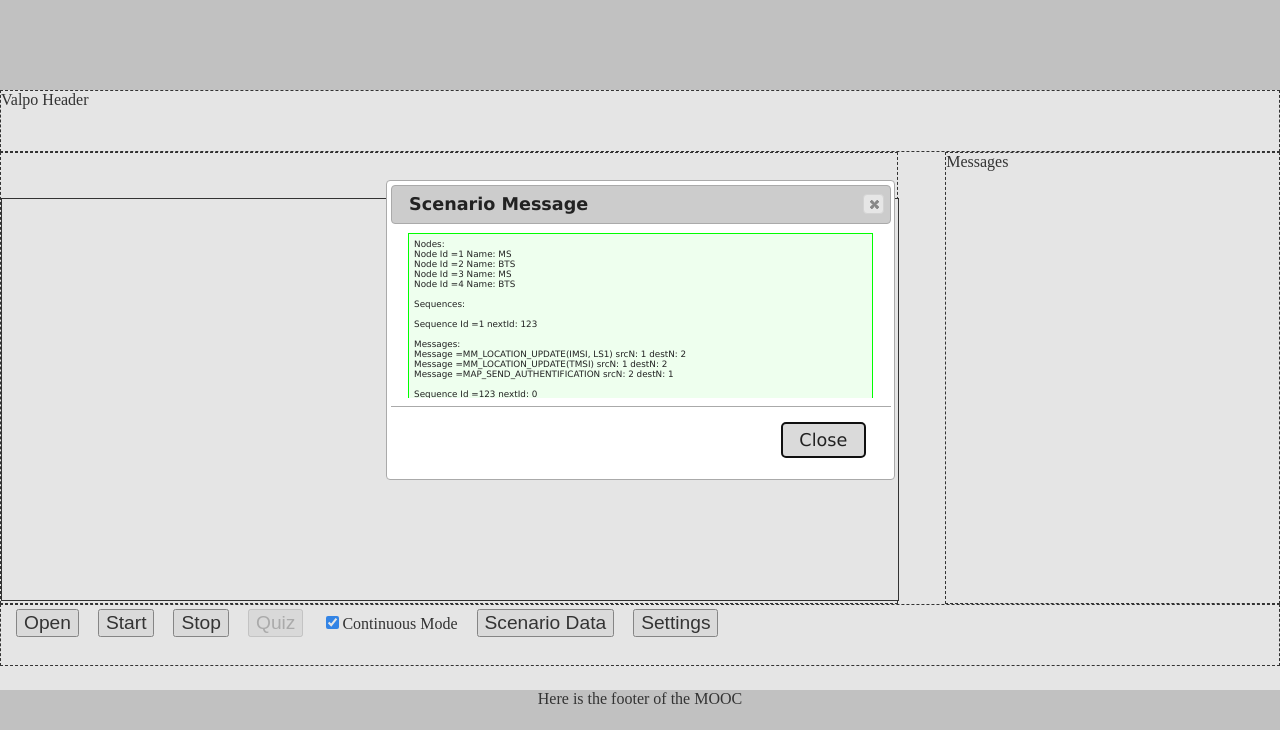
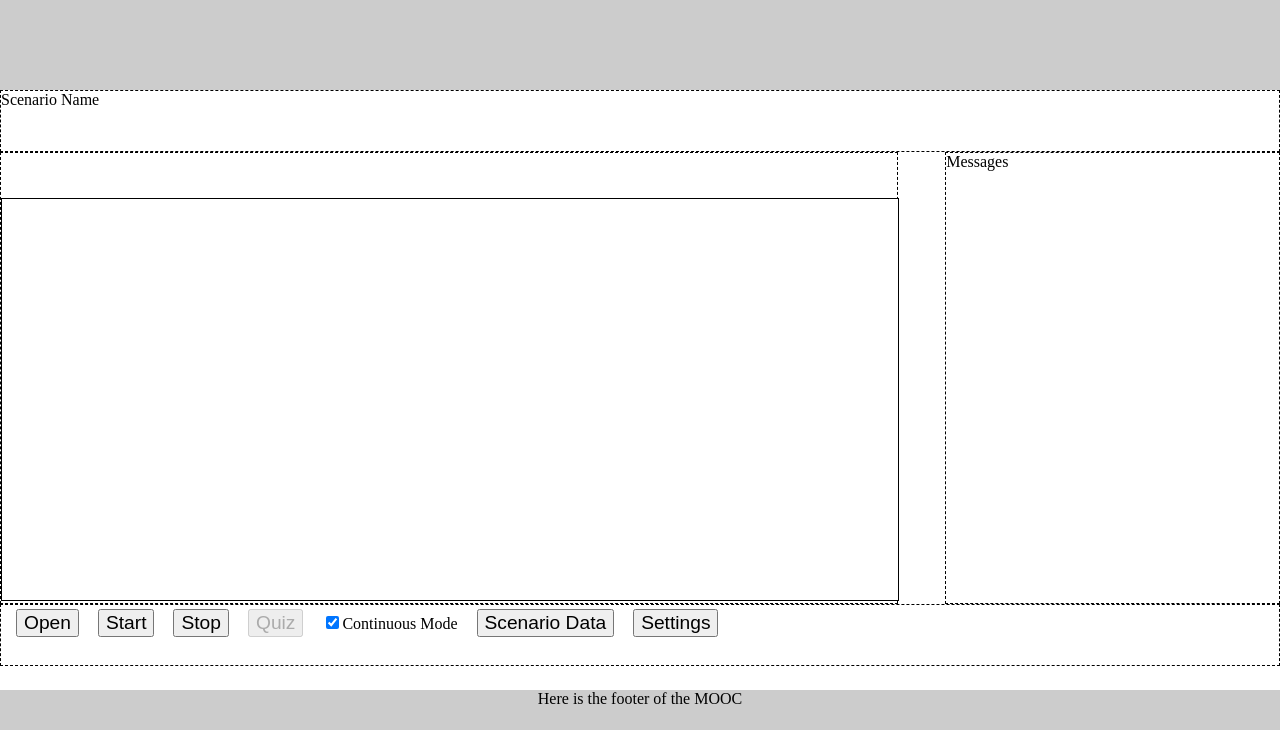
Before and after one commit to gcocce/valpopp, a plain HTML site: page Valpopp/WebContent/valpopp.html in a window 1280 px wide. Shown: the part 70-800 px from the top of the page. Drawn offline with Linux system fonts and the light colour scheme.

Commit message:
Scenario Object Normalization

```diff
--- a/Valpopp/WebContent/js/controller/ScenarioController.js
+++ b/Valpopp/WebContent/js/controller/ScenarioController.js
@@ -150,19 +150,19 @@ function ScenarioController(){
 
 		if (scenarioModel.getState()==scenarioModel.SCENARIO_OK){
 			// In this case nodes images has been downloaded correctly.
-			scenarioView.enableScenarioCommands();
+			scenarioModel.normalizeScenario();
+
+			scenarioView.initiateScenarioDisplay(scenarioModel.getContext());
+
+			//scenarioView.displayMsg(utils.wrapMsg(scenarioModel.getOutput()));
+
+			//TODO: Initiate Scenario Images Download
+
 		}else{
 			scenarioView.displayError(utils.wrapErrorMsg(scenarioModel.getError()));
 			return;
 		}
 
-		//TODO: Initiate scenario display (Title, Nodes, and Data)
-		scenarioView.displayMsg(utils.wrapMsg(scenarioModel.getOutput()));
-
-
-		//TODO: Initiate scenario images download
-
-
 	}
 
 }
--- a/Valpopp/WebContent/js/model/ScenarioContext.js
+++ b/Valpopp/WebContent/js/model/ScenarioContext.js
@@ -4,6 +4,7 @@ console.log("ScenarioContext Script");
 
 /* Responsabilities:
  *
+ * Contain Scenario Data
  *
  */
 
@@ -18,6 +19,9 @@ function ScenarioContext(){
 	this.CONTEXT_OK=CONTEXT_OK;
 	this.CONTEXT_NODE_IMGS_ERROR=CONTEXT_NODE_IMGS_ERROR;
 
+	var DEFAULT_PROPAGATION_TIME=10;
+	var DEFAULT_THROUGHPUT=3400;
+
 
 	// ******************************************************************************
 	// Properties
@@ -28,14 +32,138 @@ function ScenarioContext(){
 	var m_nodes_number=0;
 	var m_current_img="";
 
+	// Object with the default values of the scenario
+	var m_default={};
+
+	// Matrix with the propagthrugput values
+	var m_def_prog=new Array();
+
 	var m_nodes_images = new Array();
 	var m_scenario_images= new Array();
 
+	var m_scenario_object=null;
 
 	// ******************************************************************************
 	// Private Methods
 	// ******************************************************************************
 
+	// Complete the list of default values used for the scenario
+	function completeDefaults(){
+		var def=m_scenario_object.defaultmessage;
+
+		if(def.type){
+			m_default["type"]=def.type;
+		}else{
+			m_default["type"]="ONEWAY";
+		}
+
+		if (def.length){
+			m_default["length"]=def.length;
+		}else{
+			m_default["length"]=4;
+		}
+
+		if (def.treatment){
+			m_default["treatment"]=def.treatment;
+		}else{
+			m_default["treatment"]=0;
+		}
+
+		if (def.dash){
+			m_default["dash"]=def.dash;
+		}else{
+			m_default["dash"]="full";
+		}
+
+		if (def.startTime){
+			m_default["startTime"]=def.startTime;
+		}else{
+			m_default["startTime"]="";
+		}
+
+		if (def.synchPoint){
+			m_default["synchPoint"]=def.synchPoint;
+		}else{
+			m_default["synchPoint"]="";
+		}
+
+		/*
+		for(key in m_default) {
+			alert("key " + key + " has value " + m_default[key]);
+		}*/
+
+	}
+
+	function createDefaultPropagthroughput(){
+		for (var x=1; x <= m_nodes_number; x++){
+			m_def_prog[x]={};
+			for (var y=1; y<= m_nodes_number; y++){
+				if(x!=y){
+					m_def_prog[x][y]={"srcN": x,"destN": y, "propagTime" : DEFAULT_PROPAGATION_TIME, "throughput": DEFAULT_THROUGHPUT};
+				}
+			}
+		}
+	}
+
+	function checkPropagthroughput(){
+		var prop=m_scenario_object.propagthroughputs;
+
+		createDefaultPropagthroughput();
+
+		if (prop){
+			for (var i=0; i < prop.length; i++){
+				var data=prop[i];
+
+				m_def_prog[data.srcN][data.destN]={"srcN": data.srcN,"destN": data.destN, "propagTime" : data.propagTime, "throughput": data.throughput};
+
+
+			}
+		}
+
+		console.log(m_def_prog);
+	}
+
+	function normalizeSequences(){
+		for (var x=0; x < m_scenario_object.sequences.length; x++){
+			normalizeMessages(m_scenario_object.sequences[x].messages);
+
+			//normalizeMCQ(m_scenario_object.sequences[x].mcq);
+		}
+
+	}
+
+	function normalizeMessages(messages){
+		for (var x=0; x < messages.length; x++){
+
+			if (!messages[x].param){
+				messages[x].param="";
+			}
+
+			if (!messages[x].type){
+				messages[x].type=m_default["type"];
+			}
+
+			if (!messages[x].length){
+				messages[x].length=m_default["length"];
+			}
+
+			if (!messages[x].treatment){
+				messages[x].treatment=m_default["treatment"];
+			}
+
+			if (!messages[x].dash){
+				messages[x].dash=m_default["dash"];
+			}
+
+			if (!messages[x].startTime){
+				messages[x].startTime=m_default["startTime"];
+			}
+
+			if (!messages[x].synchPoint){
+				messages[x].synchPoint=m_default["synchPoint"];
+			}
+		}
+	}
 
 
 	// ******************************************************************************
@@ -44,6 +172,8 @@ function ScenarioContext(){
 
 	this.getError=getError;
 	this.getState=getState;
+	this.setScenario=setScenario;
+	this.getScenarioName=getScenarioName;
 	this.setNumberofNodes=setNumberofNodes;
 	this.getNumberofNodes=getNumberofNodes;
 	this.getCurrentImgName=getCurrentImgName;
@@ -51,10 +181,15 @@ function ScenarioContext(){
 	this.getNodeImg=getNodeImg;
 	this.setScenarioImg=setScenarioImg;
 
+	this.normalizeScenario=normalizeScenario;
+
 	// ******************************************************************************
 	// Public Methods Definition
 	// ******************************************************************************
 
+	function getScenarioName(){
+		return m_scenario_object.name;
+	}
 
 	function setScenarioImg(index, img_url){
 		m_scenario_images[index]=new ScenarioImage(img_url);
@@ -62,6 +197,10 @@ function ScenarioContext(){
 
 	function setNodeImg(index, img_url){
 		m_nodes_images[index]=new ScenarioImage(img_url);
+	}
+
+	function setScenario(obj){
+		m_scenario_object=obj;
 	}
 
 	function getNodeImg(index){
@@ -89,6 +228,19 @@ function ScenarioContext(){
 		return m_state;
 	}
 
+	function normalizeScenario(){
+
+		console.log("scenarioContext.normalizeScenario()");
+
+		completeDefaults();
+
+		checkPropagthroughput();
+
+		normalizeSequences();
+
+		console.log(m_scenario_object);
+	}
+
 
 	// ******************************************************************************
 	// Events Listeners
--- a/Valpopp/WebContent/js/model/ScenarioModel.js
+++ b/Valpopp/WebContent/js/model/ScenarioModel.js
@@ -2,9 +2,11 @@
 
 /* Responsabilities:
  *
- * Contain Scenario Data
- * Control Scenario Data
- * Validate Scenario Data
+ * Load Scenario File
+ *
+ * Validate Scenario File
+ *
+ * Build Scenario Data from Scenario File
  *
  */
 
@@ -60,7 +62,9 @@ function ScenarioModel() {
 	// Private Methods
 	// ******************************************************************************
 
-	//TODO: perform additional validations
+	/* Start the additional validations
+	 *
+	 */
 	function performAdditionalValidations(){
 		m_error="";
 
@@ -141,7 +145,6 @@ function ScenarioModel() {
               return false;
            }
 
-           // TODO: if there is a MCQ check if there is at least one answer
            // Check MCQ validity
            if (!validateMCQ(m_scenario_obj.sequences[x].mcq)) {
               return false;
@@ -192,14 +195,10 @@ function ScenarioModel() {
       }
 
     // Initiate the download of the nodes images
-	function validateImages(){
+	function getRemoteNodeImages(){
 		var nodes= m_scenario_obj.nodes;
 
-    	// Download and validate image
-		//m_scenario_context.setScenarioImg(0,m_scenario_obj.img);
-
         for (var x = 0, xl = nodes.length; x < xl; ++x) {
-
         	// Download and validate image
         	m_scenarioContext.setNodeImg(x, configModule.getScenarioImgPath() + nodes[x].img);
          }
@@ -221,14 +220,20 @@ function ScenarioModel() {
 	this.getContents=getContents;
 	this.setContents=setContents;
 	this.getOutput=getOutput;
+	this.getContext=getContext;
 
     this.validateScenario=validateScenario;
 	this.loadScenarioRemoteFile=loadScenarioRemoteFile;
 	this.loadScenarioLocalFile=loadScenarioLocalFile;
+	this.normalizeScenario=normalizeScenario;
 
 	// ******************************************************************************
 	// Public Methods Definition
 	// ******************************************************************************
+
+	function getContext(){
+		return m_scenarioContext;
+	}
 
 	function getOutput(){
 		return m_output;
@@ -249,6 +254,10 @@ function ScenarioModel() {
 
 	function getState(){
 		return m_scenario_state;
+	}
+
+	function normalizeScenario(){
+		m_scenarioContext.normalizeScenario();
 	}
 
 	/* Validate scenario against schema and then perform aditional validations
@@ -272,15 +281,16 @@ function ScenarioModel() {
 			return false;
 		}
 
+		m_scenarioContext.setScenario(m_scenario_obj);
+
+		//TODO:this could be done by scenario context
 		m_scenarioContext.setNumberofNodes(m_scenario_obj.nodes.length);
+
 		m_scenario_state=SCENARIO_OK;
 
-		if(!validateImages()){
+		if(!getRemoteNodeImages()){
 			return false
 		}
-
-		//TODO: Update Scenario Context
-		//TODO: Complete the scenario Object.
 
 		return true;
 	}
@@ -354,7 +364,7 @@ function ScenarioModel() {
 		if (m_node_images_processed==m_scenarioContext.getNumberofNodes()){
 			m_error="";
 
-			console.log("Check for Img State");
+			console.log("Check for Nodes Images State");
 
 			for (var x=0; x < m_scenarioContext.getNumberofNodes(); x++){
 
--- a/Valpopp/WebContent/js/model/ScenarioPlay.js
+++ b/Valpopp/WebContent/js/model/ScenarioPlay.js
@@ -4,6 +4,11 @@ console.log("ScenarioPlay Script");
 
 /* Responsabilities:
  *
+ * Contain Scenario Display Data (Associated to user activity)
+ *
+ * This class wraps the data used to display the scenario
+ *
+ * It uses the scenario context
  *
  */
 
--- a/Valpopp/WebContent/js/view/ScenarioView.js
+++ b/Valpopp/WebContent/js/view/ScenarioView.js
@@ -2,8 +2,10 @@ console.log("ScenarioView Script");
 
 /* Responsabilities:
  *
+ * Performs Scenario Display
+ *
  * Performs User Interface Display associated to the Scenario Layout
- * Performs Scenario Display
+ *
  */
 
 function ScenarioView(){
@@ -11,13 +13,31 @@ function ScenarioView(){
 	// Properties
 	// ******************************************************************************
 
+	var m_scenarioContext=null;
 
-
+    var theNodes = document.getElementById("Nodes");
+    var theContainer = document.getElementById("vDraw");
+    var theCanvas = document.getElementById("MyCanvas");
 
 	// ******************************************************************************
 	// Private Methods
 	// ******************************************************************************
-	function privateMethod(){
+	function displayScenarioTitle(){
+		console.log("scenarioView.displayScenarioTitle()");
+
+		var header=document.getElementById("vHeader");
+
+		header.innerHTML=m_scenarioContext.getScenarioName();
+
+	}
+
+	function displayNodeImages(){
+
+
+
+
+
+
 
 	}
 
@@ -30,6 +50,7 @@ function ScenarioView(){
 	this.displayMsg=displayMsg;
 	this.enableScenarioCommands=enableScenarioCommands;
 	this.disableScenarioCommands=disableScenarioCommands;
+	this.initiateScenarioDisplay=initiateScenarioDisplay;
 
 
 
@@ -37,8 +58,22 @@ function ScenarioView(){
 	// Public Methods Definition
 	// ******************************************************************************
 
+	function initiateScenarioDisplay(context){
+		console.log("ScenarioView.initiateScenarioDisplay(context)");
+		m_scenarioContext=context;
+
+		enableScenarioCommands();
+
+		//TODO: Initiate Scenario Display (Title, Nodes, and Data)
+		displayScenarioTitle();
+
+		displayNodeImages();
+
+
+	}
+
 	function displayMsg(html_msg){
-		console.log("displayError: " + html_msg);
+		//console.log("displayMsg: " + html_msg);
 
 		$("#maindialog").dialog({
 			autoOpen: false,
@@ -62,8 +97,7 @@ function ScenarioView(){
 
 	// Display error message associated to the scenario
 	function displayError(html_msg){
-
-		console.log("displayError: " + html_msg);
+		//console.log("displayError: " + html_msg);
 
 		$("#maindialog").dialog({
 			autoOpen: false,
@@ -88,7 +122,7 @@ function ScenarioView(){
 	// Setup Layout When the Language Module Was Fully Loaded
 
 	function enableScenarioCommands(){
-		console.log("ApplicationView.activateScenarioCommands");
+		console.log("ApplicationView.activateScenarioCommands()");
 
 		// Enable buttons
 		var button=document.getElementById("bt_play");
--- a/Valpopp/WebContent/scenarios/scenario_syntax_demo.json
+++ b/Valpopp/WebContent/scenarios/scenario_syntax_demo.json
@@ -11,7 +11,7 @@
 		],
     "propagthroughputs":
 		[
-        {"srcN": 1,"destN": 2,"propagTime" : 20, "throughput": 6400},
+        {"srcN": 1,"destN": 2,"propagTime" : 40, "throughput": 7200},
         {"srcN": 2,"destN": 1,"propagTime" : 20, "throughput": 6400}
 		],
     "sequences":
@@ -39,7 +39,7 @@
 				{"srcN":1,"destN" : 2, "name": "MM_LOCATION_UPDATE", "param": "IMSI",  "type": "REQUEST", "length": 230, "treatment": 0, "dash": "SEMI", "startTime": "", "synchPoint": "", "scenImg": "scenario2.gif"},
 				{"srcN":2,"destN" : 1, "name": "MAP_SEND_AUTHENTIFICATION", "param": "SRS1, Kc",  "type": "RESPONSE"}
 				],
-			"mcq": {"title": "Appel dans l'extranger","text":"¡What would you choose?", "points": 3 ,
+			"mcq": {"title": "Appel dans l'extranger","text":"What would you choose?", "points": 3 ,
 				"answers":
 					[
 					{"text": "First Answer", "feedback": "This has feedback", "valid": "y"},
--- a/Valpopp/WebContent/valpopp.html
+++ b/Valpopp/WebContent/valpopp.html
@@ -50,13 +50,13 @@
         <div id="vMain">
             <div id="vScenario">
                 <div id="vNodes">
-				  <canvas id="Nodes" style="background-color: white; display: block;">
+				  <canvas id="vNodesCanvas" style="background-color: white; display: block;">
 					Your browser does not support HTML5 Canvas.
 				  </canvas>
                 </div>
 				<div id="vDraw">
 					<div id="progress_bar" class="visible"><img src="img/progress_bar.gif" class="loading_circle" alt="loading" /></div>
-				  <canvas id="MyCanvas" style="background-color: white; border: 2px; border-color: black; display: block;">
+				  <canvas id="vScenarioCanvas" style="background-color: white; border: 2px; border-color: black; display: block;">
 					Your browser does not support HTML5 Canvas.
 				  </canvas>
 				</div>
```
